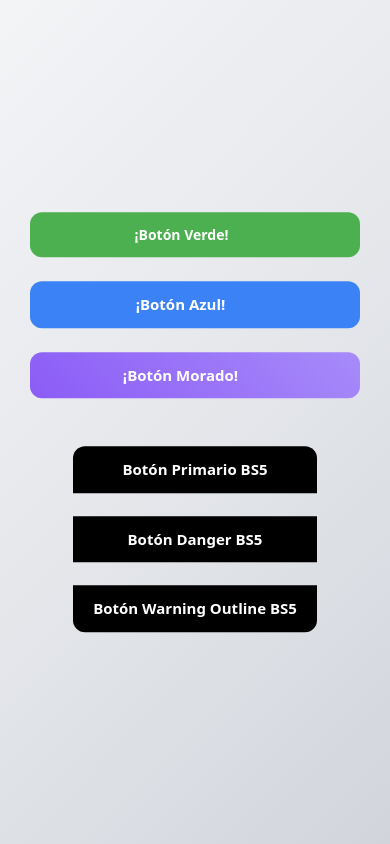
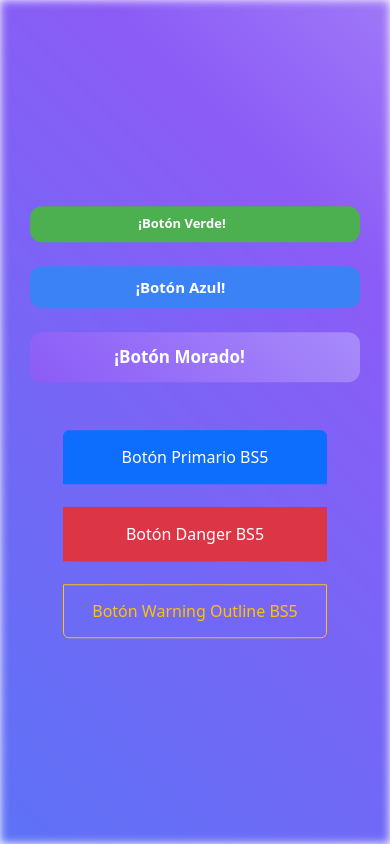
Before and after one commit to F3lip3-xz/button_A, a plain HTML site: page index.html in a window 390 px wide. Drawn offline with nearby package versions, Linux system fonts and the light colour scheme.

Commit message:
FIN - Agregar fondo dinámico con gradiente y mejorar accesibilidad en botones

```diff
--- a/index.html
+++ b/index.html
@@ -1,58 +1,50 @@
 <!DOCTYPE html>
 <html lang="es">
-
 <head>
   <meta charset="UTF-8" />
   <meta name="viewport" content="width=device-width, initial-scale=1.0" />
   <title>Botones Interactivos</title>
   <link rel="stylesheet" href="styles.css" />
   <!-- Bootstrap 5 CSS -->
-  <link href="https://cdn.jsdelivr.net/npm/bootstrap@5.3.3/dist/css/bootstrap.min.css" rel="stylesheet"
-    integrity="sha384-QWTKZyjpPEjISv5WaRU9OFeRpok6YctnYmDr5pNlyT2bRjXh0JMhjY6hW+ALEwIH" crossorigin="anonymous">
+  <link href="https://cdn.jsdelivr.net/npm/bootstrap@5.3.3/dist/css/bootstrap.min.css" rel="stylesheet" integrity="sha384-QWTKZyjpPEjISv5WaRU9OFeRpok6YctnYmDr5pNlyT2bRjXh0JMhjY6hW+ALEwIH" crossorigin="anonymous">
   <!-- Bootstrap Icons -->
   <link href="https://cdn.jsdelivr.net/npm/bootstrap-icons@1.11.3/font/bootstrap-icons.css" rel="stylesheet">
   <link rel="preconnect" href="https://fonts.googleapis.com">
   <link rel="preconnect" href="https://fonts.gstatic.com" crossorigin>
   <link href="https://fonts.googleapis.com/css2?family=Inter:wght@400;700&display=swap" rel="stylesheet">
   <!-- Bootstrap 5 JS -->
-  <script src="https://cdn.jsdelivr.net/npm/bootstrap@5.3.3/dist/js/bootstrap.bundle.min.js"
-    integrity="sha384-YvpcrYf0tY3lHB60NNkmXc5s9fDVZLESaAA55NDzOxhy9GkcIdslK1eN7N6jIeHz" crossorigin="anonymous"
-    defer></script>
+  <script src="https://cdn.jsdelivr.net/npm/bootstrap@5.3.3/dist/js/bootstrap.bundle.min.js" integrity="sha384-YvpcrYf0tY3lHB60NNkmXc5s9fDVZLESaAA55NDzOxhy9GkcIdslK1eN7N6jIeHz" crossorigin="anonymous" defer></script>
 </head>
 
 <body>
+  <div class="background"></div> <!-- Contenedor para el fondo dinámico -->
   <main class="container">
+    <h1 class="visually-hidden">Botones Interactivos</h1> <!-- Título para accesibilidad -->
     <!-- Botones originales -->
-    <button class="button small green" data-bs-toggle="modal" data-bs-target="#greenModal"
-      aria-label="Activar botón verde">
+    <button class="button small green" data-bs-toggle="modal" data-bs-target="#greenModal" aria-label="Activar botón verde">
       ¡Botón Verde!
       <span class="button-icon">🌿</span>
     </button>
 
-    <button class="button medium blue" data-bs-toggle="modal" data-bs-target="#blueModal"
-      aria-label="Activar botón azul">
+    <button class="button medium blue" data-bs-toggle="modal" data-bs-target="#blueModal" aria-label="Activar botón azul">
       ¡Botón Azul!
       <span class="button-icon">⚡</span>
     </button>
 
-    <button class="button large purple" data-bs-toggle="modal" data-bs-target="#purpleModal"
-      aria-label="Activar botón morado">
+    <button class="button large purple" data-bs-toggle="modal" data-bs-target="#purpleModal" aria-label="Activar botón morado">
       ¡Botón Morado!
       <span class="button-icon">🔥</span>
     </button>
 
     <!-- Botones de Bootstrap 5 -->
     <div class="btn-group-vertical mt-4" role="group" aria-label="Botones de Bootstrap">
-      <button class="btn btn-primary" data-bs-toggle="modal" data-bs-target="#primaryModal"
-        aria-label="Activar botón primario">
+      <button class="btn btn-primary" data-bs-toggle="modal" data-bs-target="#primaryModal" aria-label="Activar botón primario">
         Botón Primario BS5
       </button>
-      <button class="btn btn-danger" data-bs-toggle="modal" data-bs-target="#dangerModal"
-        aria-label="Activar botón danger">
+      <button class="btn btn-danger" data-bs-toggle="modal" data-bs-target="#dangerModal" aria-label="Activar botón danger">
         Botón Danger BS5
       </button>
-      <button class="btn btn-outline-warning" data-bs-toggle="modal" data-bs-target="#warningModal"
-        aria-label="Activar botón warning">
+      <button class="btn btn-outline-warning" data-bs-toggle="modal" data-bs-target="#warningModal" aria-label="Activar botón warning">
         Botón Warning Outline BS5
       </button>
     </div>
@@ -64,8 +56,7 @@
     <div class="modal-dialog modal-dialog-centered">
       <div class="modal-content" style="background: #ecfdf5; color: #14532d;">
         <div class="modal-header">
-          <h5 class="modal-title" id="greenModalLabel"><i class="bi bi-check-circle-fill me-2"></i>¡Botón Verde
-            Activado! 🌿</h5>
+          <h5 class="modal-title" id="greenModalLabel"><i class="bi bi-check-circle-fill me-2"></i>¡Botón Verde Activado! 🌿</h5>
           <button type="button" class="btn-close" data-bs-dismiss="modal" aria-label="Cerrar"></button>
         </div>
         <div class="modal-body">
@@ -83,8 +74,7 @@
     <div class="modal-dialog modal-dialog-centered">
       <div class="modal-content" style="background: #eff6ff; color: #1e3a8a;">
         <div class="modal-header">
-          <h5 class="modal-title" id="blueModalLabel"><i class="bi bi-info-circle-fill me-2"></i>¡Botón Azul Encendido!
-            ⚡</h5>
+          <h5 class="modal-title" id="blueModalLabel"><i class="bi bi-info-circle-fill me-2"></i>¡Botón Azul Encendido! ⚡</h5>
           <button type="button" class="btn-close" data-bs-dismiss="modal" aria-label="Cerrar"></button>
         </div>
         <div class="modal-body">
@@ -102,8 +92,7 @@
     <div class="modal-dialog modal-dialog-centered">
       <div class="modal-content" style="background: #f5f3ff; color: #4c1d95;">
         <div class="modal-header">
-          <h5 class="modal-title" id="purpleModalLabel"><i class="bi bi-exclamation-triangle-fill me-2"></i>¡Botón
-            Morado en Llamas! 🔥</h5>
+          <h5 class="modal-title" id="purpleModalLabel"><i class="bi bi-exclamation-triangle-fill me-2"></i>¡Botón Morado en Llamas! 🔥</h5>
           <button type="button" class="btn-close" data-bs-dismiss="modal" aria-label="Cerrar"></button>
         </div>
         <div class="modal-body">
@@ -121,8 +110,7 @@
     <div class="modal-dialog modal-dialog-centered">
       <div class="modal-content" style="background: #e7f1ff; color: #0d6efd;">
         <div class="modal-header">
-          <h5 class="modal-title" id="primaryModalLabel"><i class="bi bi-check-circle-fill me-2"></i>¡Botón Primario
-            Activado! 🎉</h5>
+          <h5 class="modal-title" id="primaryModalLabel"><i class="bi bi-check-circle-fill me-2"></i>¡Botón Primario Activado! 🎉</h5>
           <button type="button" class="btn-close" data-bs-dismiss="modal" aria-label="Cerrar"></button>
         </div>
         <div class="modal-body">
@@ -140,8 +128,7 @@
     <div class="modal-dialog modal-dialog-centered">
       <div class="modal-content" style="background: #fef2f2; color: #dc3545;">
         <div class="modal-header">
-          <h5 class="modal-title" id="dangerModalLabel"><i class="bi bi-x-circle-fill me-2"></i>¡Botón Danger Activado!
-            ⚠️</h5>
+          <h5 class="modal-title" id="dangerModalLabel"><i class="bi bi-x-circle-fill me-2"></i>¡Botón Danger Activado! ⚠️</h5>
           <button type="button" class="btn-close" data-bs-dismiss="modal" aria-label="Cerrar"></button>
         </div>
         <div class="modal-body">
@@ -159,8 +146,7 @@
     <div class="modal-dialog modal-dialog-centered">
       <div class="modal-content" style="background: #fefce8; color: #ffc107;">
         <div class="modal-header">
-          <h5 class="modal-title" id="warningModalLabel"><i class="bi bi-exclamation-triangle-fill me-2"></i>¡Botón
-            Warning Activado! 🚧</h5>
+          <h5 class="modal-title" id="warningModalLabel"><i class="bi bi-exclamation-triangle-fill me-2"></i>¡Botón Warning Activado! 🚧</h5>
           <button type="button" class="btn-close" data-bs-dismiss="modal" aria-label="Cerrar"></button>
         </div>
         <div class="modal-body">
@@ -173,5 +159,4 @@
     </div>
   </div>
 </body>
-
 </html>
--- a/styles.css
+++ b/styles.css
@@ -1,14 +1,34 @@
+/* Fondo dinámico con gradiente animado */
+.background {
+  position: fixed;
+  top: 0;
+  left: 0;
+  width: 100%;
+  height: 100%;
+  background: linear-gradient(45deg, #4CAF50, #3b82f6, #8b5cf6, #f9fafb);
+  background-size: 400% 400%;
+  animation: gradientAnimation 15s ease infinite;
+  filter: blur(5px); /* Efecto de desenfoque */
+  z-index: 0; /* Por debajo de todo */
+}
+
+/* Animación del gradiente */
+@keyframes gradientAnimation {
+  0% { background-position: 0% 50%; }
+  50% { background-position: 100% 50%; }
+  100% { background-position: 0% 50%; }
+}
+
 /* Prevenir desplazamiento de la página */
 body {
   margin: 0;
   padding: 0;
   font-family: 'Inter', sans-serif;
-  background: linear-gradient(135deg, #f3f4f6, #e5e7eb, #d1d5db);
   display: flex;
   justify-content: center;
   align-items: center;
   height: 100vh;
-  overflow: hidden;
+  overflow: hidden; /* Evita barras de desplazamiento */
 }
 
 /* Contenedor centrado y fijo */
@@ -22,29 +42,43 @@ body {
   top: 50%;
   left: 50%;
   transform: translate(-50%, -50%);
-  z-index: 10;
+  z-index: 10; /* Por encima del fondo, por debajo de los modales */
 }
 
 /* Estilo base para botones personalizados */
-.button,
-.btn-group-vertical .btn {
+.button {
   display: inline-flex;
   align-items: center;
   justify-content: center;
   font-weight: 600;
-  font-size: 16px;
   color: #fff;
-  background-color: #000;
+  background-color: #000; /* Fondo base antes de aplicar colores específicos */
   padding: 14px 28px;
   border: none;
   border-radius: 12px;
   cursor: pointer;
-  width: 220px;
-  max-width: 90vw;
+  transition: transform 0.3s ease, box-shadow 0.3s ease, background 0.3s ease;
+  width: 220px; /* Ancho fijo para uniformidad */
+  max-width: 90vw; /* Límite responsivo */
   position: relative;
   overflow: hidden;
   text-align: center;
-  text-decoration: none;
+}
+
+/* Tamaños para botones personalizados */
+.button.small {
+  font-size: 14px;
+  padding: 10px 20px;
+}
+
+.button.medium {
+  font-size: 16px;
+  padding: 12px 24px; /* Ajuste para igualar altura visual */
+}
+
+.button.large {
+  font-size: 18px;
+  padding: 14px 28px; /* Ajuste para igualar altura visual */
 }
 
 /* Ícono */
@@ -79,14 +113,12 @@ body {
   box-shadow: 0 6px 16px rgba(59, 130, 246, 0.4);
 }
 
-.purple,
-.btn-purple {
+.purple, .btn-purple {
   background: linear-gradient(45deg, #8b5cf6, #a78bfa);
   color: #fff;
   border: none;
 }
-.purple:hover,
-.btn-purple:hover {
+.purple:hover, .btn-purple:hover {
   background: linear-gradient(45deg, #7c3aed, #8b5cf6);
   transform: scale(1.05);
   box-shadow: 0 8px 20px rgba(139, 92, 246, 0.5);
@@ -101,7 +133,34 @@ body {
 }
 
 .btn-group-vertical .btn {
-  margin: 0; /* Elimina margen inferior, ya usamos gap */
+  width: 220px;
+  max-width: 90vw;
+  transition: transform 0.3s ease, box-shadow 0.3s ease;
+  text-align: center;
+  padding: 14px 28px; /* Ajuste para igualar altura visual */
+}
+
+/* Animaciones de hover para botones de Bootstrap */
+.btn-primary:hover {
+  transform: scale(1.05);
+  box-shadow: 0 4px 12px rgba(13, 110, 253, 0.4);
+}
+.btn-danger:hover {
+  transform: scale(1.05);
+  box-shadow: 0 4px 12px rgba(220, 53, 69, 0.4);
+}
+.btn-outline-warning:hover {
+  transform: scale(1.05);
+  box-shadow: 0 4px 12px rgba(255, 193, 7, 0.4);
+}
+
+/* Animaciones más suaves para los modales */
+.modal.fade .modal-dialog {
+  transition: transform 0.4s ease-in-out, opacity 0.4s ease-in-out;
+  transform: translateY(-50px);
+}
+.modal.show .modal-dialog {
+  transform: translateY(0);
 }
 
 /* Asegurar modales sobre todo */
@@ -109,12 +168,39 @@ body {
   z-index: 1050;
 }
 
+/* Estilo para los íconos en los modales */
+.modal-title .bi {
+  font-size: 1.2em;
+  vertical-align: middle;
+}
+
 /* Responsive */
 @media (max-width: 480px) {
-  .button,
-  .btn-group-vertical .btn {
+  .button, .btn-group-vertical .btn {
     width: 90%;
+  }
+  .button.small {
+    font-size: 13px;
+    padding: 8px 16px;
+  }
+  .button.medium {
     font-size: 15px;
-    padding: 12px 20px;
+    padding: 10px 20px;
+  }
+  .button.large {
+    font-size: 17px;
+    padding: 12px 24px;
   }
 }
+
+/* Ocultar elementos para accesibilidad */
+.visually-hidden {
+  position: absolute;
+  width: 1px;
+  height: 1px;
+  padding: 0;
+  margin: -1px;
+  overflow: hidden;
+  clip: rect(0, 0, 0, 0);
+  border: 0;
+}
```
